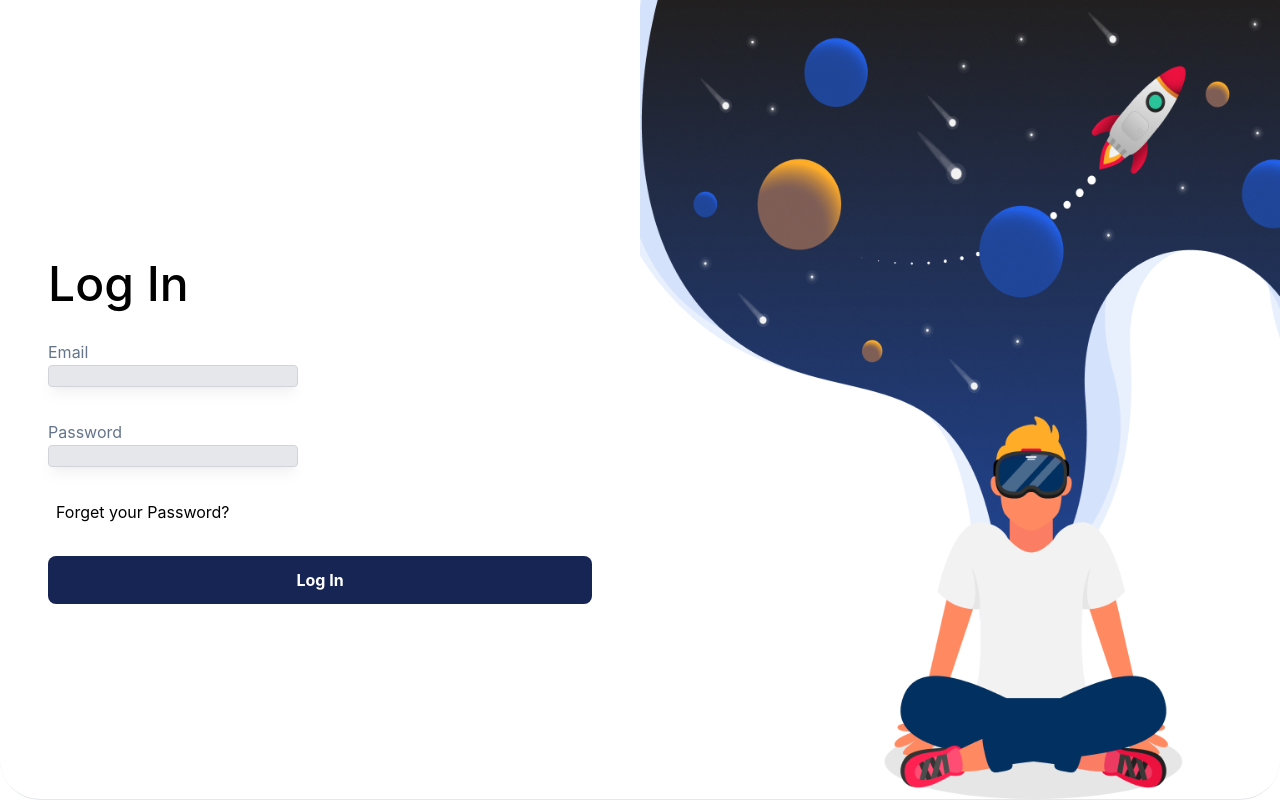
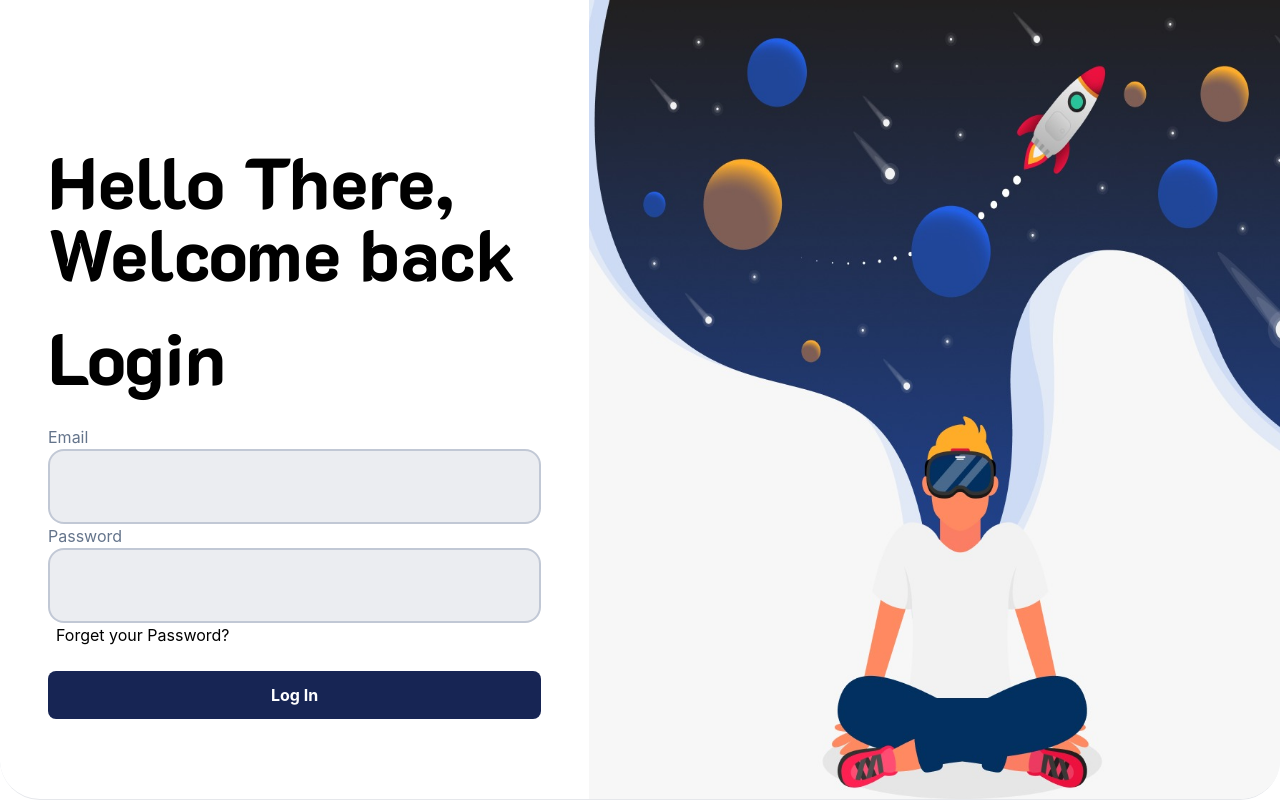
Before and after one commit to Kiran1810/Hostel-Management, a React (Create React App) app: page /login in a window 1280 px wide. Built offline with nearby package versions, Linux system fonts and the light colour scheme; a web font is replaced by a local one.

Commit message:
integrated the api

```diff
--- a/package.json
+++ b/package.json
@@ -8,7 +8,10 @@
     "@testing-library/jest-dom": "^5.17.0",
     "@testing-library/react": "^13.4.0",
     "@testing-library/user-event": "^13.5.0",
+    "axios": "^1.6.3",
+    "cookie": "^0.6.0",
     "i": "^0.3.7",
+    "js-cookie": "^3.0.5",
     "npm": "^10.2.5",
     "react": "^18.2.0",
     "react-dom": "^18.2.0",
--- a/src/Components/Images/Images.jsx
+++ b/src/Components/Images/Images.jsx
@@ -1,9 +1,9 @@
 import React from "react";
-function Images(){
+function Images({image}){
     return(
         <div>
              <img
-        src="https://docs.material-tailwind.com/img/face-2.jpg"
+        src={image}
         alt="avatar"
 
         className="p-0.5 rounded-full w-52 h-52 "
--- a/src/Components/Login/Login.jsx
+++ b/src/Components/Login/Login.jsx
@@ -1,11 +1,47 @@
-import React from "react";
+import React, { useState } from "react";
 import { Checkbox ,Button,Input} from "@material-tailwind/react";
+import axios from "axios";
+import Cookies from "js-cookie";
+import { useNavigate } from "react-router-dom";
+import {login} from "../../React-Redux/Auth-Slice"
+import { useDispatch } from "react-redux";
+
 function Login(){
+    const [userData,setUserData]=useState({
+        email:"",
+        password:"",
+    })
+
+    const navigate=useNavigate();
+    const dispatch =useDispatch();
+    const handleFormSubmit=async(e)=>{
+        e.preventDefault()
+        try{
+             const response= await axios.post(
+                `https://e-cell-backend2k24.onrender.com/esummit/login/`,userData
+              )
+              console.log(response)
+              Cookies.set('mtToken',response.data.token.access,
+              {expires:30})
+              dispatch(login(response))
+              navigate('/')
+
+
+
+        }catch(error){
+               console.log(error)
+        }
+      }
+
     return(
         <div className="flex flex-col  h-screen justify-center items-start px-4 space-y-8">
-            <div className="font-medium text-5xl">
-                <h1>Log In</h1>
+            <div className="font-bold font-K2D text-7xl">
+                Hello There, Welcome back
             </div>
+            <div className="font-bold font-K2D text-7xl">
+               Login
+            </div>
+            <form onSubmit={handleFormSubmit}>
             <div className="flex flex-row space-x-6">
 
               <div className="text-slate-500">
@@ -13,11 +49,16 @@ function Login(){
               <Input
                     type="email"
 
-                    className="!border !border-gray-300 rounded bg-gray-200 text-gray-900 shadow-lg shadow-gray-900/5 ring-4 ring-transparent placeholder:text-gray-500 focus:!border-gray-900 focus:!border-t-gray-900 focus:ring-gray-900/10"
+                    className="text"
                     labelProps={{
                     className: "hidden",
                     }}
                     containerProps={{ className: "min-w-[100px]" }}
+                    onChange={(e)=>setUserData({
+                        ...userData,
+                        email:e.target.value
+                    }
+                    )}
                 />
               </div>
             </div>
@@ -26,11 +67,16 @@ function Login(){
             <Input
                     type="password"
 
-                    className="!border !border-gray-300 rounded bg-gray-200 text-gray-900 shadow-lg shadow-gray-900/5 ring-4 ring-transparent placeholder:text-gray-500 focus:!border-gray-900 focus:!border-t-gray-900 focus:ring-gray-900/10"
+                    className="text"
                     labelProps={{
                     className: "hidden",
                     }}
                     containerProps={{ className: "min-w-[100px]" }}
+                    onChange={(e)=>setUserData({
+                        ...userData,
+                        password:e.target.value
+                    }
+                    )}
                 />
             </div>
             <div className="flex items-center">
@@ -44,10 +90,12 @@ function Login(){
                         fullWidth
                         color="white"
                         type="submit"
+                        onClick={handleFormSubmit}
                     >
                         Log In
                     </Button>
 
+          </form>
         </div>
     )
 }
--- a/src/Components/Navbar/Logoutbtn.jsx
+++ b/src/Components/Navbar/Logoutbtn.jsx
@@ -9,7 +9,7 @@ function LogoutBtn() {
     }
   return (
     <button
-    className='inline-bock px-6 py-2 duration-200 hover:bg-blue-100 rounded-full'
+    className='inline-bock px-6 py-2 duration-200 text-white'
     onClick={logoutHandler}
     >Logout</button>
   )
--- a/src/Components/SignUp/SignUp.jsx
+++ b/src/Components/SignUp/SignUp.jsx
@@ -1,11 +1,47 @@
 import React from "react";
+import axios from "axios"
+import { useState, } from "react";
 import { Checkbox ,Button,Input} from "@material-tailwind/react";
+import { useNavigate } from "react-router-dom";
+import Cookies from "js-cookie"
+import {login} from "../../React-Redux/Auth-Slice"
+import { useDispatch } from "react-redux";
 function Signup(){
+   const [userData,setUserData]=useState({
+    email: "",
+    name: "",
+    password: "",
+    password2: "",
+    number:""
+   });
+   const navigate=useNavigate()
+   const dispatch=useDispatch()
+  const handleFormSubmit=async(e)=>{
+    e.preventDefault()
+    try{
+         const response= await axios.post(
+            `https://e-cell-backend2k24.onrender.com/esummit/register/`,userData
+          )
+          console.log(response)
+          Cookies.set('mtToken',response.data.token.access,
+          {expires:30})
+          dispatch(login(response))
+          navigate('/')
+
+
+
+    }catch(error){
+           console.log(error)
+    }
+  }
+
+
     return(
         <div className="flex flex-col  h-screen justify-center items-start px-4 space-y-8">
             <div className="font-medium text-5xl">
                 <h1>Sign Up</h1>
             </div>
+            <form onSubmit={handleFormSubmit}>
             <div className="flex flex-row space-x-6">
               <div className="text-slate-500">
                 <label>Name</label>
@@ -17,6 +53,11 @@ function Signup(){
                     className: "hidden",
                     }}
                     containerProps={{ className: "min-w-[100px]" }}
+                    onChange={(e)=>setUserData({
+                        ...userData,
+                        name:e.target.value
+                    }
+                     )}
                 />
 
               </div>
@@ -30,6 +71,10 @@ function Signup(){
                     className: "hidden",
                     }}
                     containerProps={{ className: "min-w-[100px]" }}
+                    onChange={(e)=>setUserData({
+                        ...userData,
+                        email:e.target.value
+                    })}
                 />
               </div>
             </div>
@@ -43,6 +88,42 @@ function Signup(){
                     className: "hidden",
                     }}
                     containerProps={{ className: "min-w-[100px]" }}
+                    onChange={(e)=>setUserData({
+                        ...userData,
+                        password:e.target.value
+                    })}
+                />
+            </div>
+            <div className="text-slate-500">
+            <label>Confirm Password</label>
+            <Input
+                    type="password"
+
+                    className="!border !border-gray-300 rounded bg-gray-200 text-gray-900 shadow-lg shadow-gray-900/5 ring-4 ring-transparent placeholder:text-gray-500 focus:!border-gray-900 focus:!border-t-gray-900 focus:ring-gray-900/10"
+                    labelProps={{
+                    className: "hidden",
+                    }}
+                    containerProps={{ className: "min-w-[100px]" }}
+                    onChange={(e)=>setUserData({
+                        ...userData,
+                        password2:e.target.value
+                    })}
+                />
+            </div>
+            <div className="text-slate-500">
+            <label>Contact No</label>
+            <Input
+                    type="number"
+
+                    className="!border !border-gray-300 rounded bg-gray-200 text-gray-900 shadow-lg shadow-gray-900/5 ring-4 ring-transparent placeholder:text-gray-500 focus:!border-gray-900 focus:!border-t-gray-900 focus:ring-gray-900/10"
+                    labelProps={{
+                    className: "hidden",
+                    }}
+                    containerProps={{ className: "min-w-[100px]" }}
+                    onChange={(e)=>setUserData({
+                        ...userData,
+                        number:e.target.value
+                    })}
                 />
             </div>
             <div className="flex items-center">
@@ -56,10 +137,11 @@ function Signup(){
                         fullWidth
                         color="white"
                         type="submit"
+                        onClick={handleFormSubmit}
                     >
                         Sign Up
                     </Button>
-
+          </form>
         </div>
     )
 }
--- a/src/Pages/Events.jsx
+++ b/src/Pages/Events.jsx
@@ -1,8 +1,11 @@
 import React from "react";
 import Group from "../Assets/Group.png"
 import EventCard from "../Components/Cards/EventCard";
+import { useEffect } from "react";
+import axios from "axios";
 
 function Event(){
+
 
     return(
         <>
--- a/src/Pages/LogInPg.jsx
+++ b/src/Pages/LogInPg.jsx
@@ -1,6 +1,6 @@
 import React from "react";
 import Login from "../Components/Login/Login";
-import LoginImg from "../Assets/LoginpageImage.png";
+import LoginImg from "../Assets/Login.jpeg";
 
 function LogInPg() {
   const flagStyle = {
@@ -11,14 +11,14 @@ function LogInPg() {
   };
 
   return (
-    <div className="relative border-b rounded-b-[2.5rem] overflow-hidden h-screen">
+    <div className="relative border-b rounded-b-[2.5rem] overflow-hidden   h-screen">
       <div className="flex flex-row h-full">
 
         <div className="w-full md:w-1/2 p-8">
           <Login />
         </div>
 
-        <div className="hidden md:block w-1/2" style={flagStyle}></div>
+        <div className="hidden md:block w-2/3" style={flagStyle}></div>
       </div>
     </div>
   );
--- a/src/Pages/Sponsors.jsx
+++ b/src/Pages/Sponsors.jsx
@@ -1,9 +1,24 @@
 import React from "react";
 import Images from "../Components/Images/Images";
 import SponsorImage from "../Assets/SponsorPg.png"
+import { useEffect ,useState} from "react";
+import axios from "axios";
+
 
 
 function Sponsors(){
+    const [sponsor,setSponsors]=useState([])
+
+    useEffect(()=>{
+         axios.get(
+            `https://e-cell-backend2k24.onrender.com/esummit/sponsor/`
+         )
+         .then((response)=>(setSponsors(response.data),
+         console.log("the response is ",response)))
+
+
+       },[])
+
     return(
         <div className="flex flex-col pb-24  background">
             <div className="flex flex-row-reverse">
@@ -19,11 +34,12 @@ function Sponsors(){
                     Our Sponsors
                 </div>
                 <div className=" items-start gap-x-14 grid grid-cols-5">
-                    <Images/>
-                    <Images/>
-                    <Images/>
-                    <Images/>
-                    <Images/>
+                {
+                   sponsor && sponsor.map((sponsor, index) => (
+                        <Images key={index} {...sponsor} />
+                    ))}
+
+
 
                 </div>
                 <div className="text-center font-bold tracking-widest text-6xl sponsors">
--- a/src/index.css
+++ b/src/index.css
@@ -100,6 +100,14 @@ body {
   -webkit-font-smoothing: antialiased;
   -moz-osx-font-smoothing: grayscale;
 }
+.text{
+  width: 493px;
+height: 75px;
+flex-shrink: 0;
+border-radius: 16px;
+border: 2px solid rgba(0, 32, 82, 0.18);
+background: rgba(0, 32, 82, 0.08);
+}
 
 code {
   font-family: source-code-pro, Menlo, Monaco, Consolas, 'Courier New',
```
Also changed, not shown: src/Assets/Login.jpeg (added), 1 other file (tests, documents, lock files or other folders).
